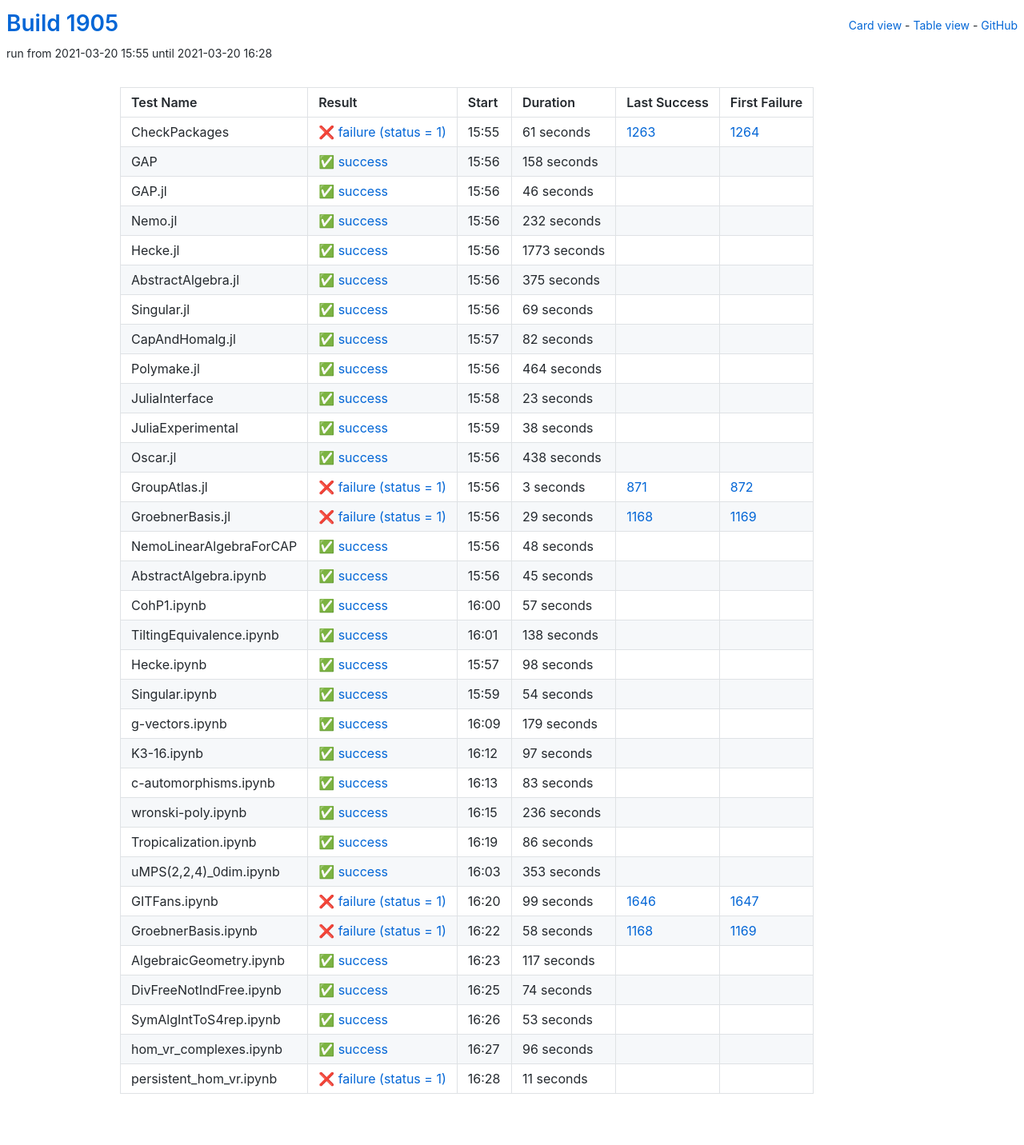
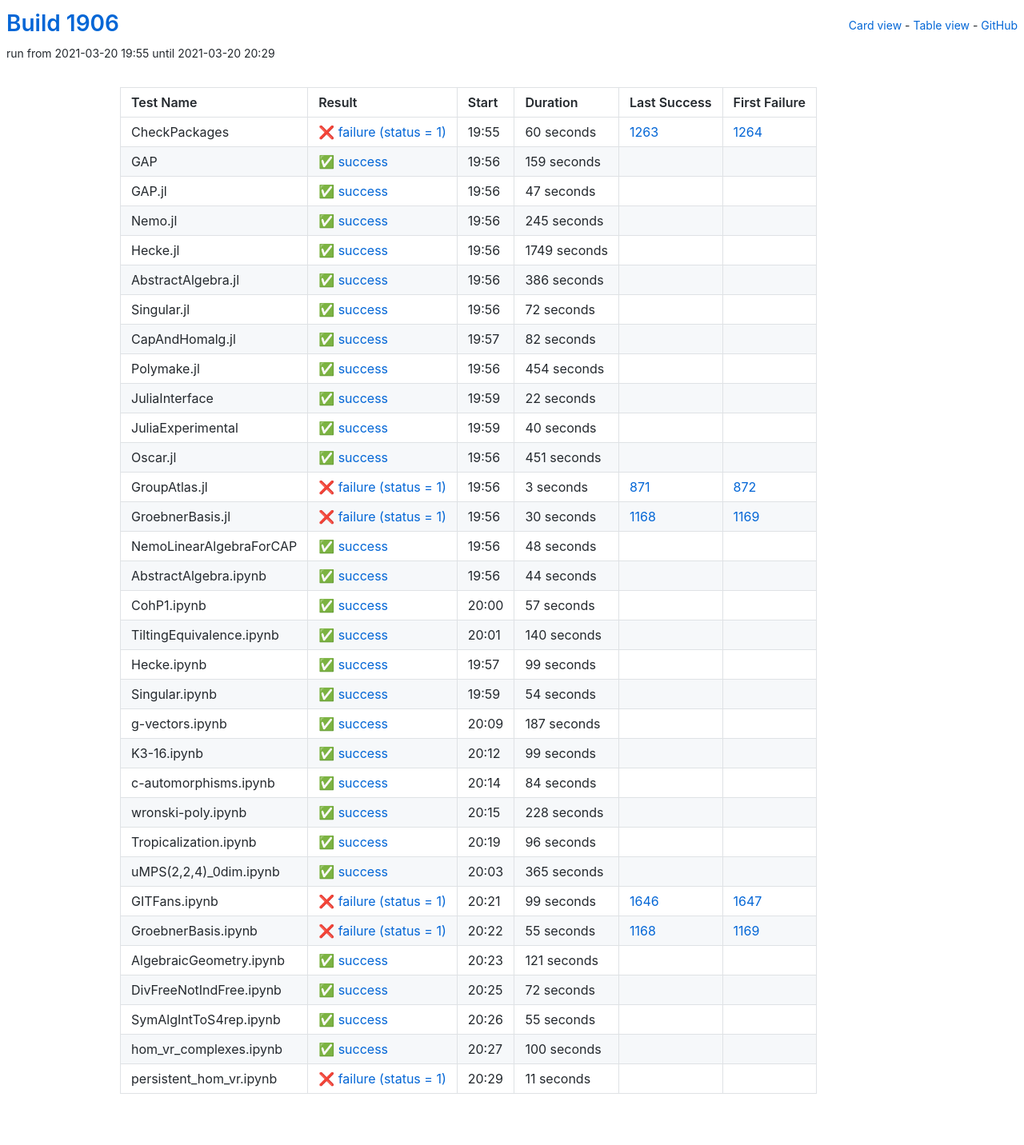
Before and after one commit to oscar-system/oscar-ci-status-stable, a Jekyll site: the page built from table.html, in a window 1280 px wide. Shown: the whole page at 80% size. Built offline with Jekyll 4.4.1, drawn with Linux system fonts in a browser that asks for light colours.

Commit message:
Build #1906

```diff
--- a/_data/ci.yml
+++ b/_data/ci.yml
@@ -1,6 +1,6 @@
 ---
-build: 1905
-build_url: https://oscarci.mathematik.uni-kl.de/job/oscar-stable/1905/
+build: 1906
+build_url: https://oscarci.mathematik.uni-kl.de/job/oscar-stable/1906/
 job: oscar-stable
 organization: oscar-system
 repo: oscar-ci-status-stable
@@ -8,92 +8,92 @@ repourl: https://github.com/oscar-system/oscar-ci-status-stable
 tests:
 - name: CheckPackages
   id: checkpackages
-  log: https://oscarci.mathematik.uni-kl.de/job/oscar-stable/1905/artifact/logs/build-1905/CheckPackages.log
-  start: 2021-03-20 15:55
+  log: https://oscarci.mathematik.uni-kl.de/job/oscar-stable/1906/artifact/logs/build-1906/CheckPackages.log
+  start: 2021-03-20 19:55
   success: false
   exitcode: 1
   status: failure
-  duration: 61
+  duration: 60
   last_success: 1263
   last_success_url: https://oscarci.mathematik.uni-kl.de/job/oscar-stable/1263/
   first_failure: 1264
   first_failure_url: https://oscarci.mathematik.uni-kl.de/job/oscar-stable/1264/
 - name: GAP
   id: gap
-  log: https://oscarci.mathematik.uni-kl.de/job/oscar-stable/1905/artifact/logs/build-1905/GAP.log
-  start: 2021-03-20 15:56
+  log: https://oscarci.mathematik.uni-kl.de/job/oscar-stable/1906/artifact/logs/build-1906/GAP.log
+  start: 2021-03-20 19:56
   success: true
   exitcode: 0
   status: success
-  duration: 158
+  duration: 159
   last_success: false
   last_success_url:
   first_failure: false
   first_failure_url:
 - name: GAP.jl
   id: gap-jl
-  log: https://oscarci.mathematik.uni-kl.de/job/oscar-stable/1905/artifact/logs/build-1905/GAP.jl.log
-  start: 2021-03-20 15:56
+  log: https://oscarci.mathematik.uni-kl.de/job/oscar-stable/1906/artifact/logs/build-1906/GAP.jl.log
+  start: 2021-03-20 19:56
   success: true
   exitcode: 0
   status: success
-  duration: 46
+  duration: 47
   last_success: false
   last_success_url:
   first_failure: false
   first_failure_url:
 - name: Nemo.jl
   id: nemo-jl
-  log: https://oscarci.mathematik.uni-kl.de/job/oscar-stable/1905/artifact/logs/build-1905/Nemo.jl.log
-  start: 2021-03-20 15:56
+  log: https://oscarci.mathematik.uni-kl.de/job/oscar-stable/1906/artifact/logs/build-1906/Nemo.jl.log
+  start: 2021-03-20 19:56
   success: true
   exitcode: 0
   status: success
-  duration: 232
+  duration: 245
   last_success: false
   last_success_url:
   first_failure: false
   first_failure_url:
 - name: Hecke.jl
   id: hecke-jl
-  log: https://oscarci.mathematik.uni-kl.de/job/oscar-stable/1905/artifact/logs/build-1905/Hecke.jl.log
-  start: 2021-03-20 15:56
+  log: https://oscarci.mathematik.uni-kl.de/job/oscar-stable/1906/artifact/logs/build-1906/Hecke.jl.log
+  start: 2021-03-20 19:56
   success: true
   exitcode: 0
   status: success
-  duration: 1773
+  duration: 1749
   last_success: false
   last_success_url:
   first_failure: false
   first_failure_url:
 - name: AbstractAlgebra.jl
   id: abstractalgebra-jl
-  log: https://oscarci.mathematik.uni-kl.de/job/oscar-stable/1905/artifact/logs/build-1905/AbstractAlgebra.jl.log
-  start: 2021-03-20 15:56
+  log: https://oscarci.mathematik.uni-kl.de/job/oscar-stable/1906/artifact/logs/build-1906/AbstractAlgebra.jl.log
+  start: 2021-03-20 19:56
   success: true
   exitcode: 0
   status: success
-  duration: 375
+  duration: 386
   last_success: false
   last_success_url:
   first_failure: false
   first_failure_url:
 - name: Singular.jl
   id: singular-jl
-  log: https://oscarci.mathematik.uni-kl.de/job/oscar-stable/1905/artifact/logs/build-1905/Singular.jl.log
-  start: 2021-03-20 15:56
+  log: https://oscarci.mathematik.uni-kl.de/job/oscar-stable/1906/artifact/logs/build-1906/Singular.jl.log
+  start: 2021-03-20 19:56
   success: true
   exitcode: 0
   status: success
-  duration: 69
+  duration: 72
   last_success: false
   last_success_url:
   first_failure: false
   first_failure_url:
 - name: CapAndHomalg.jl
   id: capandhomalg-jl
-  log: https://oscarci.mathematik.uni-kl.de/job/oscar-stable/1905/artifact/logs/build-1905/CapAndHomalg.jl.log
-  start: 2021-03-20 15:57
+  log: https://oscarci.mathematik.uni-kl.de/job/oscar-stable/1906/artifact/logs/build-1906/CapAndHomalg.jl.log
+  start: 2021-03-20 19:57
   success: true
   exitcode: 0
   status: success
@@ -104,56 +104,56 @@ tests:
   first_failure_url:
 - name: Polymake.jl
   id: polymake-jl
-  log: https://oscarci.mathematik.uni-kl.de/job/oscar-stable/1905/artifact/logs/build-1905/Polymake.jl.log
-  start: 2021-03-20 15:56
+  log: https://oscarci.mathematik.uni-kl.de/job/oscar-stable/1906/artifact/logs/build-1906/Polymake.jl.log
+  start: 2021-03-20 19:56
   success: true
   exitcode: 0
   status: success
-  duration: 464
+  duration: 454
   last_success: false
   last_success_url:
   first_failure: false
   first_failure_url:
 - name: JuliaInterface
   id: juliainterface
-  log: https://oscarci.mathematik.uni-kl.de/job/oscar-stable/1905/artifact/logs/build-1905/JuliaInterface.log
-  start: 2021-03-20 15:58
+  log: https://oscarci.mathematik.uni-kl.de/job/oscar-stable/1906/artifact/logs/build-1906/JuliaInterface.log
+  start: 2021-03-20 19:59
   success: true
   exitcode: 0
   status: success
-  duration: 23
+  duration: 22
   last_success: false
   last_success_url:
   first_failure: false
   first_failure_url:
 - name: JuliaExperimental
   id: juliaexperimental
-  log: https://oscarci.mathematik.uni-kl.de/job/oscar-stable/1905/artifact/logs/build-1905/JuliaExperimental.log
-  start: 2021-03-20 15:59
+  log: https://oscarci.mathematik.uni-kl.de/job/oscar-stable/1906/artifact/logs/build-1906/JuliaExperimental.log
+  start: 2021-03-20 19:59
   success: true
   exitcode: 0
   status: success
-  duration: 38
+  duration: 40
   last_success: false
   last_success_url:
   first_failure: false
   first_failure_url:
 - name: Oscar.jl
   id: oscar-jl
-  log: https://oscarci.mathematik.uni-kl.de/job/oscar-stable/1905/artifact/logs/build-1905/Oscar.jl.log
-  start: 2021-03-20 15:56
+  log: https://oscarci.mathematik.uni-kl.de/job/oscar-stable/1906/artifact/logs/build-1906/Oscar.jl.log
+  start: 2021-03-20 19:56
   success: true
   exitcode: 0
   status: success
-  duration: 438
+  duration: 451
   last_success: false
   last_success_url:
   first_failure: false
   first_failure_url:
 - name: GroupAtlas.jl
   id: groupatlas-jl
-  log: https://oscarci.mathematik.uni-kl.de/job/oscar-stable/1905/artifact/logs/build-1905/GroupAtlas.jl.log
-  start: 2021-03-20 15:56
+  log: https://oscarci.mathematik.uni-kl.de/job/oscar-stable/1906/artifact/logs/build-1906/GroupAtlas.jl.log
+  start: 2021-03-20 19:56
   success: false
   exitcode: 1
   status: failure
@@ -164,20 +164,20 @@ tests:
   first_failure_url: https://oscarci.mathematik.uni-kl.de/job/oscar-stable/872/
 - name: GroebnerBasis.jl
   id: groebnerbasis-jl
-  log: https://oscarci.mathematik.uni-kl.de/job/oscar-stable/1905/artifact/logs/build-1905/GroebnerBasis.jl.log
-  start: 2021-03-20 15:56
+  log: https://oscarci.mathematik.uni-kl.de/job/oscar-stable/1906/artifact/logs/build-1906/GroebnerBasis.jl.log
+  start: 2021-03-20 19:56
   success: false
   exitcode: 1
   status: failure
-  duration: 29
+  duration: 30
   last_success: 1168
   last_success_url: https://oscarci.mathematik.uni-kl.de/job/oscar-stable/1168/
   first_failure: 1169
   first_failure_url: https://oscarci.mathematik.uni-kl.de/job/oscar-stable/1169/
 - name: NemoLinearAlgebraForCAP
   id: nemolinearalgebraforcap
-  log: https://oscarci.mathematik.uni-kl.de/job/oscar-stable/1905/artifact/logs/build-1905/NemoLinearAlgebraForCAP.log
-  start: 2021-03-20 15:56
+  log: https://oscarci.mathematik.uni-kl.de/job/oscar-stable/1906/artifact/logs/build-1906/NemoLinearAlgebraForCAP.log
+  start: 2021-03-20 19:56
   success: true
   exitcode: 0
   status: success
@@ -188,20 +188,20 @@ tests:
   first_failure_url:
 - name: AbstractAlgebra.ipynb
   id: abstractalgebra-ipynb
-  log: https://oscarci.mathematik.uni-kl.de/job/oscar-stable/1905/artifact/logs/build-1905/AbstractAlgebra.ipynb.log
-  start: 2021-03-20 15:56
+  log: https://oscarci.mathematik.uni-kl.de/job/oscar-stable/1906/artifact/logs/build-1906/AbstractAlgebra.ipynb.log
+  start: 2021-03-20 19:56
   success: true
   exitcode: 0
   status: success
-  duration: 45
+  duration: 44
   last_success: false
   last_success_url:
   first_failure: false
   first_failure_url:
 - name: CohP1.ipynb
   id: cohp1-ipynb
-  log: https://oscarci.mathematik.uni-kl.de/job/oscar-stable/1905/artifact/logs/build-1905/CohP1.ipynb.log
-  start: 2021-03-20 16:00
+  log: https://oscarci.mathematik.uni-kl.de/job/oscar-stable/1906/artifact/logs/build-1906/CohP1.ipynb.log
+  start: 2021-03-20 20:00
   success: true
   exitcode: 0
   status: success
@@ -212,32 +212,32 @@ tests:
   first_failure_url:
 - name: TiltingEquivalence.ipynb
   id: tiltingequivalence-ipynb
-  log: https://oscarci.mathematik.uni-kl.de/job/oscar-stable/1905/artifact/logs/build-1905/TiltingEquivalence.ipynb.log
-  start: 2021-03-20 16:01
+  log: https://oscarci.mathematik.uni-kl.de/job/oscar-stable/1906/artifact/logs/build-1906/TiltingEquivalence.ipynb.log
+  start: 2021-03-20 20:01
   success: true
   exitcode: 0
   status: success
-  duration: 138
+  duration: 140
   last_success: false
   last_success_url:
   first_failure: false
   first_failure_url:
 - name: Hecke.ipynb
   id: hecke-ipynb
-  log: https://oscarci.mathematik.uni-kl.de/job/oscar-stable/1905/artifact/logs/build-1905/Hecke.ipynb.log
-  start: 2021-03-20 15:57
+  log: https://oscarci.mathematik.uni-kl.de/job/oscar-stable/1906/artifact/logs/build-1906/Hecke.ipynb.log
+  start: 2021-03-20 19:57
   success: true
   exitcode: 0
   status: success
-  duration: 98
+  duration: 99
   last_success: false
   last_success_url:
   first_failure: false
   first_failure_url:
 - name: Singular.ipynb
   id: singular-ipynb
-  log: https://oscarci.mathematik.uni-kl.de/job/oscar-stable/1905/artifact/logs/build-1905/Singular.ipynb.log
-  start: 2021-03-20 15:59
+  log: https://oscarci.mathematik.uni-kl.de/job/oscar-stable/1906/artifact/logs/build-1906/Singular.ipynb.log
+  start: 2021-03-20 19:59
   success: true
   exitcode: 0
   status: success
@@ -248,80 +248,80 @@ tests:
   first_failure_url:
 - name: g-vectors.ipynb
   id: g-vectors-ipynb
-  log: https://oscarci.mathematik.uni-kl.de/job/oscar-stable/1905/artifact/logs/build-1905/g-vectors.ipynb.log
-  start: 2021-03-20 16:09
+  log: https://oscarci.mathematik.uni-kl.de/job/oscar-stable/1906/artifact/logs/build-1906/g-vectors.ipynb.log
+  start: 2021-03-20 20:09
   success: true
   exitcode: 0
   status: success
-  duration: 179
+  duration: 187
   last_success: false
   last_success_url:
   first_failure: false
   first_failure_url:
 - name: K3-16.ipynb
   id: k3-16-ipynb
-  log: https://oscarci.mathematik.uni-kl.de/job/oscar-stable/1905/artifact/logs/build-1905/K3-16.ipynb.log
-  start: 2021-03-20 16:12
+  log: https://oscarci.mathematik.uni-kl.de/job/oscar-stable/1906/artifact/logs/build-1906/K3-16.ipynb.log
+  start: 2021-03-20 20:12
   success: true
   exitcode: 0
   status: success
-  duration: 97
+  duration: 99
   last_success: false
   last_success_url:
   first_failure: false
   first_failure_url:
 - name: c-automorphisms.ipynb
   id: c-automorphisms-ipynb
-  log: https://oscarci.mathematik.uni-kl.de/job/oscar-stable/1905/artifact/logs/build-1905/c-automorphisms.ipynb.log
-  start: 2021-03-20 16:13
+  log: https://oscarci.mathematik.uni-kl.de/job/oscar-stable/1906/artifact/logs/build-1906/c-automorphisms.ipynb.log
+  start: 2021-03-20 20:14
   success: true
   exitcode: 0
   status: success
-  duration: 83
+  duration: 84
   last_success: false
   last_success_url:
   first_failure: false
   first_failure_url:
 - name: wronski-poly.ipynb
   id: wronski-poly-ipynb
-  log: https://oscarci.mathematik.uni-kl.de/job/oscar-stable/1905/artifact/logs/build-1905/wronski-poly.ipynb.log
-  start: 2021-03-20 16:15
+  log: https://oscarci.mathematik.uni-kl.de/job/oscar-stable/1906/artifact/logs/build-1906/wronski-poly.ipynb.log
+  start: 2021-03-20 20:15
   success: true
   exitcode: 0
   status: success
-  duration: 236
+  duration: 228
   last_success: false
   last_success_url:
   first_failure: false
   first_failure_url:
 - name: Tropicalization.ipynb
   id: tropicalization-ipynb
-  log: https://oscarci.mathematik.uni-kl.de/job/oscar-stable/1905/artifact/logs/build-1905/Tropicalization.ipynb.log
-  start: 2021-03-20 16:19
+  log: https://oscarci.mathematik.uni-kl.de/job/oscar-stable/1906/artifact/logs/build-1906/Tropicalization.ipynb.log
+  start: 2021-03-20 20:19
   success: true
   exitcode: 0
   status: success
-  duration: 86
+  duration: 96
   last_success: false
   last_success_url:
   first_failure: false
   first_failure_url:
 - name: uMPS(2,2,4)_0dim.ipynb
   id: umps-2-2-4-0dim-ipynb
-  log: https://oscarci.mathematik.uni-kl.de/job/oscar-stable/1905/artifact/logs/build-1905/uMPS-2-2-4-_0dim.ipynb.log
-  start: 2021-03-20 16:03
+  log: https://oscarci.mathematik.uni-kl.de/job/oscar-stable/1906/artifact/logs/build-1906/uMPS-2-2-4-_0dim.ipynb.log
+  start: 2021-03-20 20:03
   success: true
   exitcode: 0
   status: success
-  duration: 353
+  duration: 365
   last_success: false
   last_success_url:
   first_failure: false
   first_failure_url:
 - name: GITFans.ipynb
   id: gitfans-ipynb
-  log: https://oscarci.mathematik.uni-kl.de/job/oscar-stable/1905/artifact/logs/build-1905/GITFans.ipynb.log
-  start: 2021-03-20 16:20
+  log: https://oscarci.mathematik.uni-kl.de/job/oscar-stable/1906/artifact/logs/build-1906/GITFans.ipynb.log
+  start: 2021-03-20 20:21
   success: false
   exitcode: 1
   status: failure
@@ -332,68 +332,68 @@ tests:
   first_failure_url: https://oscarci.mathematik.uni-kl.de/job/oscar-stable/1647/
 - name: GroebnerBasis.ipynb
   id: groebnerbasis-ipynb
-  log: https://oscarci.mathematik.uni-kl.de/job/oscar-stable/1905/artifact/logs/build-1905/GroebnerBasis.ipynb.log
-  start: 2021-03-20 16:22
+  log: https://oscarci.mathematik.uni-kl.de/job/oscar-stable/1906/artifact/logs/build-1906/GroebnerBasis.ipynb.log
+  start: 2021-03-20 20:22
   success: false
   exitcode: 1
   status: failure
-  duration: 58
+  duration: 55
   last_success: 1168
   last_success_url: https://oscarci.mathematik.uni-kl.de/job/oscar-stable/1168/
   first_failure: 1169
   first_failure_url: https://oscarci.mathematik.uni-kl.de/job/oscar-stable/1169/
 - name: AlgebraicGeometry.ipynb
   id: algebraicgeometry-ipynb
-  log: https://oscarci.mathematik.uni-kl.de/job/oscar-stable/1905/artifact/logs/build-1905/AlgebraicGeometry.ipynb.log
-  start: 2021-03-20 16:23
+  log: https://oscarci.mathematik.uni-kl.de/job/oscar-stable/1906/artifact/logs/build-1906/AlgebraicGeometry.ipynb.log
+  start: 2021-03-20 20:23
   success: true
   exitcode: 0
   status: success
-  duration: 117
+  duration: 121
   last_success: false
   last_success_url:
   first_failure: false
   first_failure_url:
 - name: DivFreeNotIndFree.ipynb
   id: divfreenotindfree-ipynb
-  log: https://oscarci.mathematik.uni-kl.de/job/oscar-stable/1905/artifact/logs/build-1905/DivFreeNotIndFree.ipynb.log
-  start: 2021-03-20 16:25
+  log: https://oscarci.mathematik.uni-kl.de/job/oscar-stable/1906/artifact/logs/build-1906/DivFreeNotIndFree.ipynb.log
+  start: 2021-03-20 20:25
   success: true
   exitcode: 0
   status: success
-  duration: 74
+  duration: 72
   last_success: false
   last_success_url:
   first_failure: false
   first_failure_url:
 - name: SymAlgIntToS4rep.ipynb
   id: symalginttos4rep-ipynb
-  log: https://oscarci.mathematik.uni-kl.de/job/oscar-stable/1905/artifact/logs/build-1905/SymAlgIntToS4rep.ipynb.log
-  start: 2021-03-20 16:26
+  log: https://oscarci.mathematik.uni-kl.de/job/oscar-stable/1906/artifact/logs/build-1906/SymAlgIntToS4rep.ipynb.log
+  start: 2021-03-20 20:26
   success: true
   exitcode: 0
   status: success
-  duration: 53
+  duration: 55
   last_success: false
   last_success_url:
   first_failure: false
   first_failure_url:
 - name: hom_vr_complexes.ipynb
   id: hom-vr-complexes-ipynb
-  log: https://oscarci.mathematik.uni-kl.de/job/oscar-stable/1905/artifact/logs/build-1905/hom_vr_complexes.ipynb.log
-  start: 2021-03-20 16:27
+  log: https://oscarci.mathematik.uni-kl.de/job/oscar-stable/1906/artifact/logs/build-1906/hom_vr_complexes.ipynb.log
+  start: 2021-03-20 20:27
   success: true
   exitcode: 0
   status: success
-  duration: 96
+  duration: 100
   last_success: false
   last_success_url:
   first_failure: false
   first_failure_url:
 - name: persistent_hom_vr.ipynb
   id: persistent-hom-vr-ipynb
-  log: https://oscarci.mathematik.uni-kl.de/job/oscar-stable/1905/artifact/logs/build-1905/persistent_hom_vr.ipynb.log
-  start: 2021-03-20 16:28
+  log: https://oscarci.mathematik.uni-kl.de/job/oscar-stable/1906/artifact/logs/build-1906/persistent_hom_vr.ipynb.log
+  start: 2021-03-20 20:29
   success: false
   exitcode: 1
   status: failure
```
Also changed, not shown: README.md.
